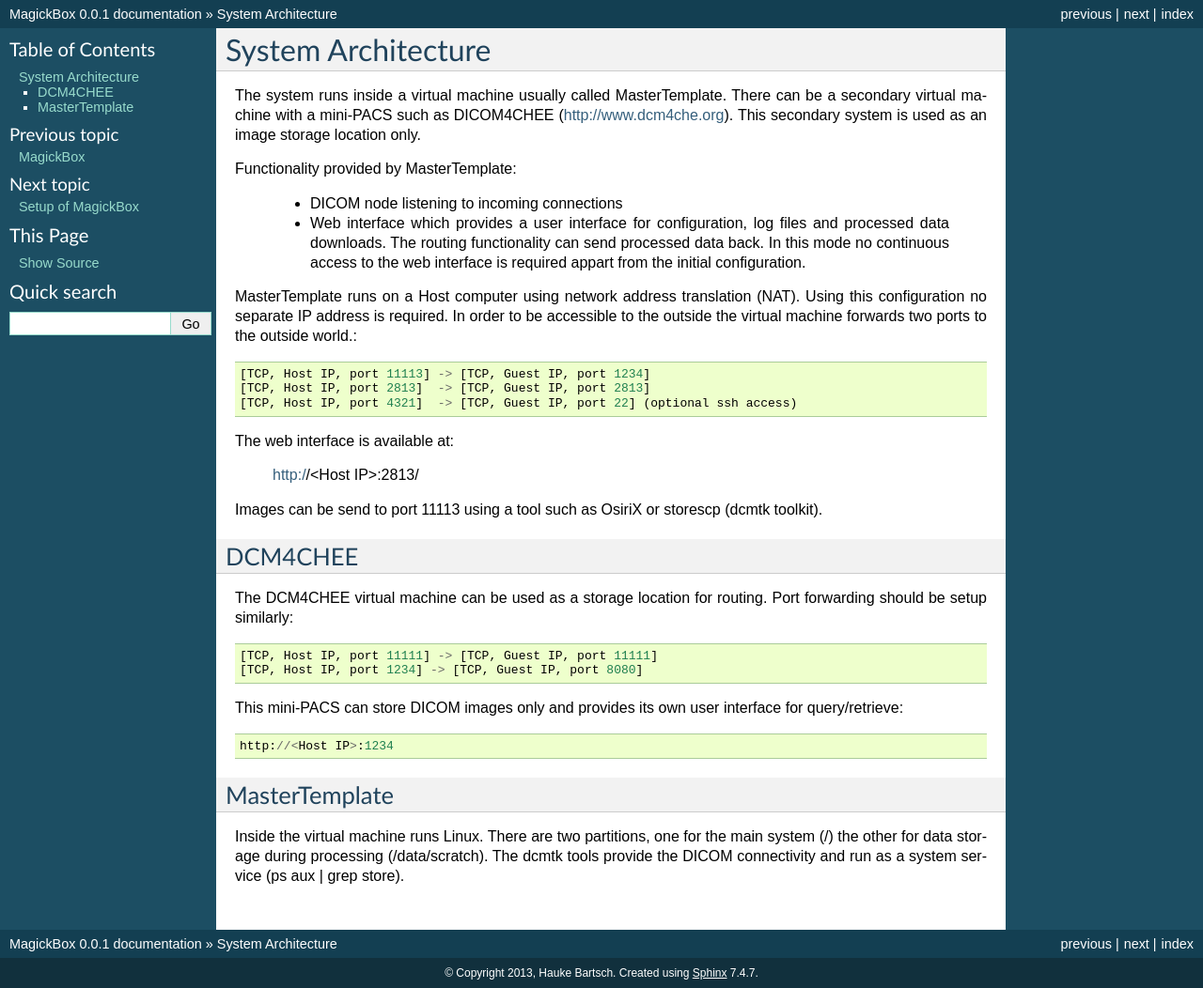
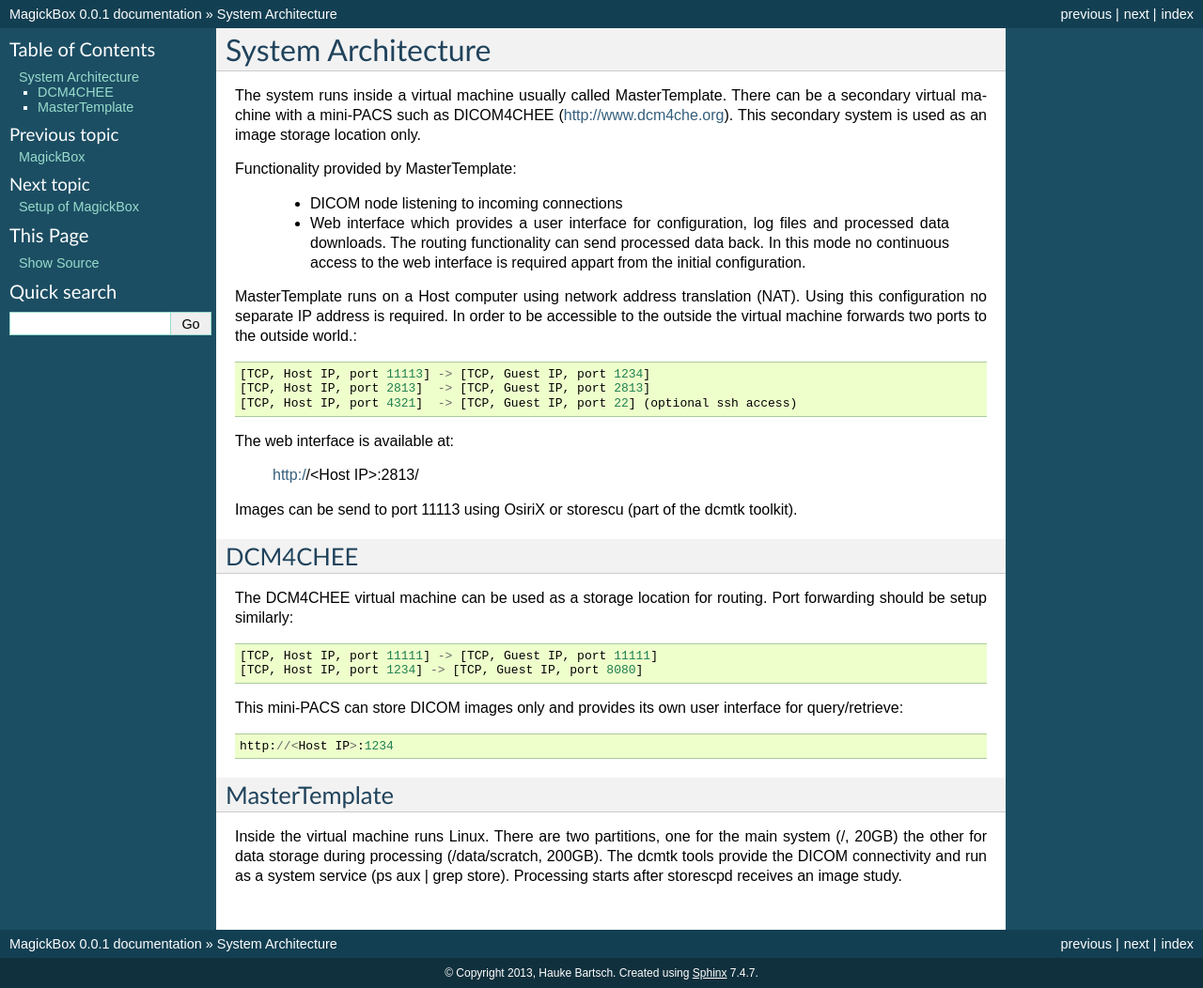
Before and after one commit to HaukeBartsch/MagickBox, a Sphinx documentation site: the page built from code/documentation/docs/source/Introduction.rst, in a window 1280 px wide. Shown: the whole page at 94% size. Built offline with Sphinx 7.4.7, drawn with Linux system fonts in a browser that asks for light colours.

Commit message:
reformat

```diff
--- a/code/documentation/docs/source/Introduction.rst
+++ b/code/documentation/docs/source/Introduction.rst
@@ -21,7 +21,7 @@
 
 	http://<Host IP>:2813/
 
-Images can be send to port 11113 using a tool such as OsiriX or storescp (dcmtk toolkit).
+Images can be send to port 11113 using OsiriX or storescu (part of the dcmtk toolkit).
 
 DCM4CHEE
 ========
@@ -39,4 +39,4 @@
 MasterTemplate
 ==============
 
-Inside the virtual machine runs Linux. There are two partitions, one for the main system (/) the other for data storage during processing (/data/scratch). The dcmtk tools provide the DICOM connectivity and run as a system service (ps aux | grep store).
+Inside the virtual machine runs Linux. There are two partitions, one for the main system (/, 20GB) the other for data storage during processing (/data/scratch, 200GB). The dcmtk tools provide the DICOM connectivity and run as a system service (ps aux | grep store). Processing starts after storescpd receives an image study.
```
